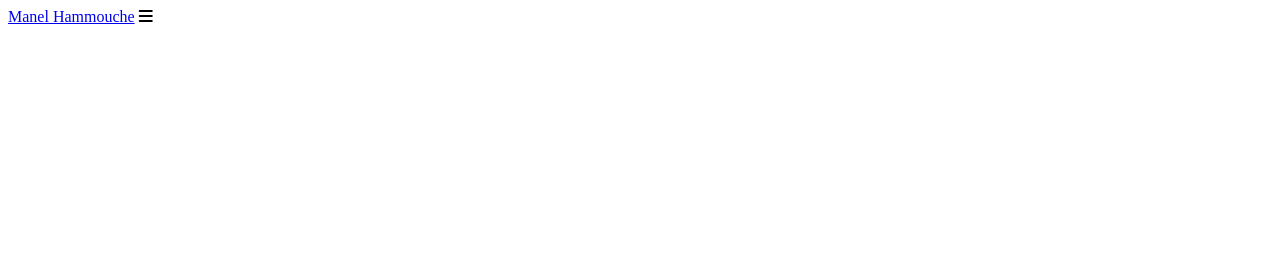
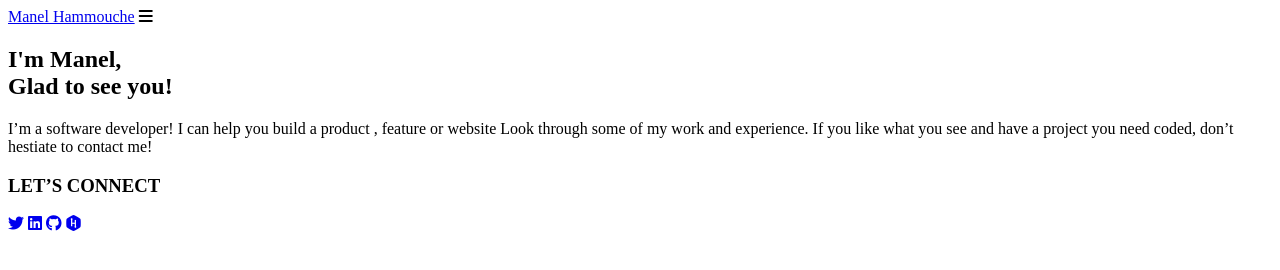
Before and after one commit to ha-manel/Portfolio-Design, a plain HTML site: page index.html in a window 1280 px wide. Drawn offline with Linux system fonts and the light colour scheme.

Commit message:
add headline section

```diff
--- a/index.html
+++ b/index.html
@@ -16,7 +16,20 @@
     </header>
 
     <section id="headline">
+        <h1>I'm Manel, <br> Glad to see you!</h1>
+        <p>I’m a software developer! I can help you build a product , feature or website Look through some of my work
+            and experience. If you like what you see and have a project you need coded, don’t hestiate to contact me!
+        </p>
 
+        <h3>LET’S CONNECT</h3>
+        <div id="social_media_links">
+            <a href="https://twitter.com/ha_manel_" target="_blank"><i class="fa-brands fa-twitter"></i></a>
+            <a href="https://www.linkedin.com/in/manel-hammouche/" target="_blank"><i
+                    class="fa-brands fa-linkedin"></i></a>
+            <a href="https://github.com/ha-manel" target="_blank"><i class="fa-brands fa-github"></i></a>
+            <a href="https://www.hackerrank.com/manelhammouche3" target="_blank"><i
+                    class="fa-brands fa-hackerrank"></i></a>
+        </div>
     </section>
 </body>
 
```
